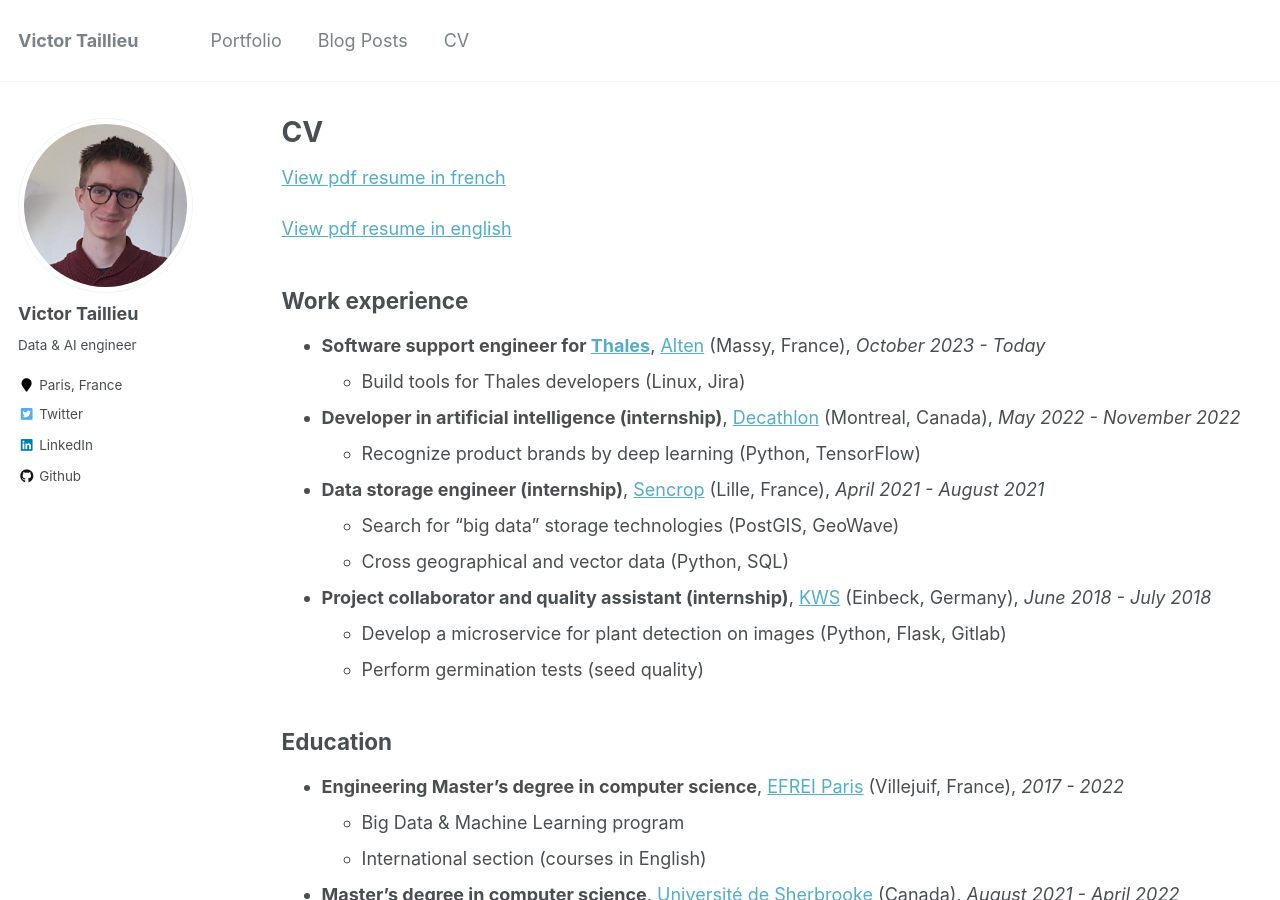
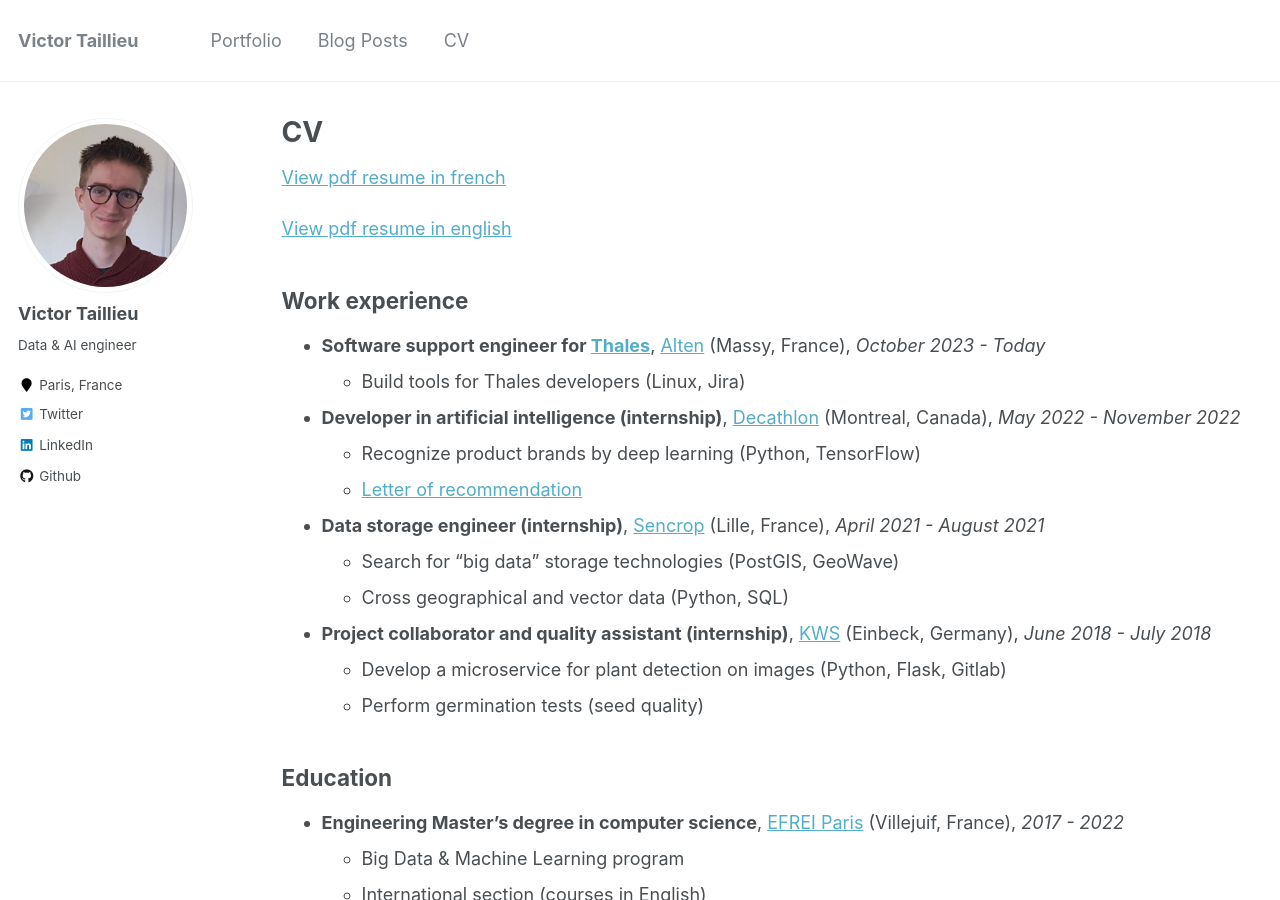
Before and after one commit to VictorTaillieu/victortaillieu.github.io, a Jekyll site: the page built from _pages/cv.md, in a window 1280 px wide and 900 px high. Built offline with Jekyll 4.4.1, drawn with Linux system fonts in a browser that asks for light colours.

Commit message:
Add Decathlon letter of recommendation

```diff
--- a/_pages/cv.md
+++ b/_pages/cv.md
@@ -20,6 +20,7 @@ redirect_from:
 
 * **Developer in artificial intelligence (internship)**, [Decathlon](https://www.decathlon.com/) (Montreal, Canada), *May 2022 - November 2022*
   * Recognize product brands by deep learning (Python, TensorFlow)
+  * [Letter of recommendation](/files/reco_Decathlon.pdf)
 
 * **Data storage engineer (internship)**, [Sencrop](https://sencrop.com/) (Lille, France), *April 2021 - August 2021*
   * Search for "big data" storage technologies (PostGIS, GeoWave)
```
Also changed, not shown: 1 other file.
